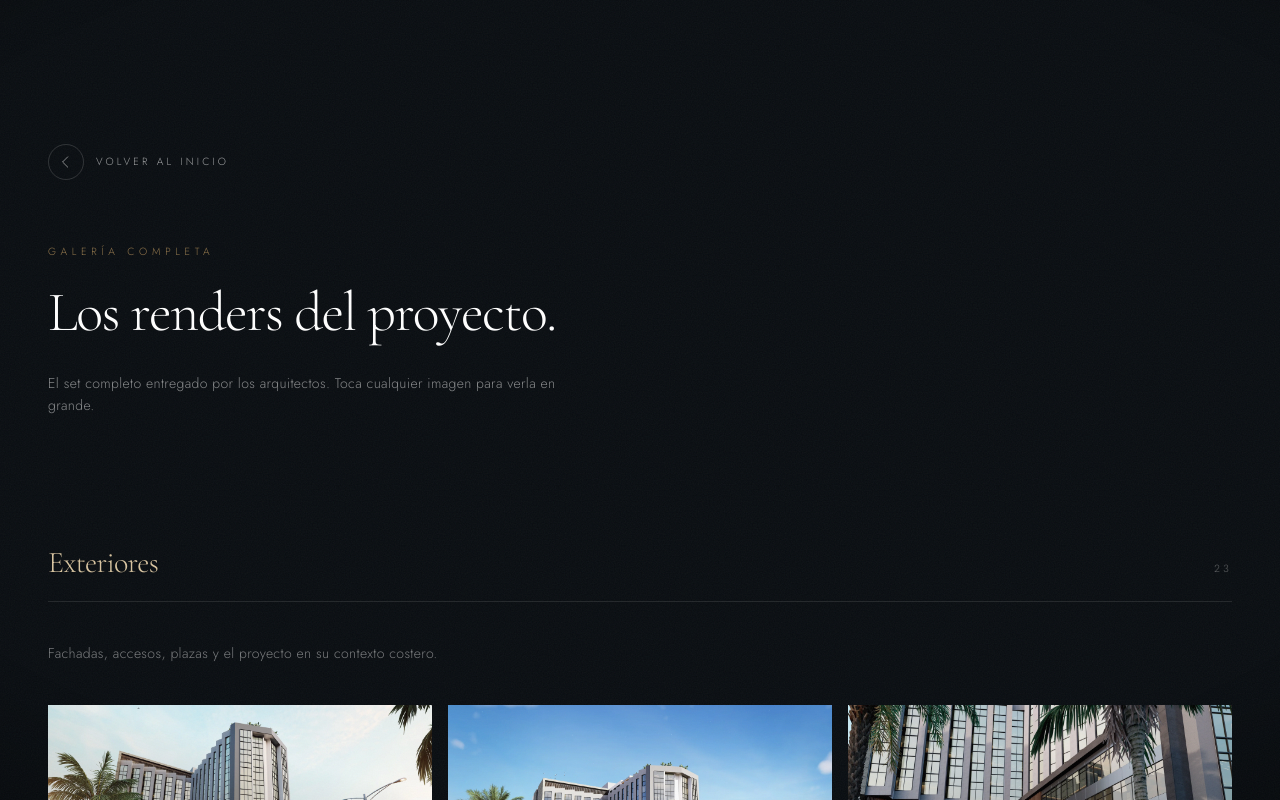
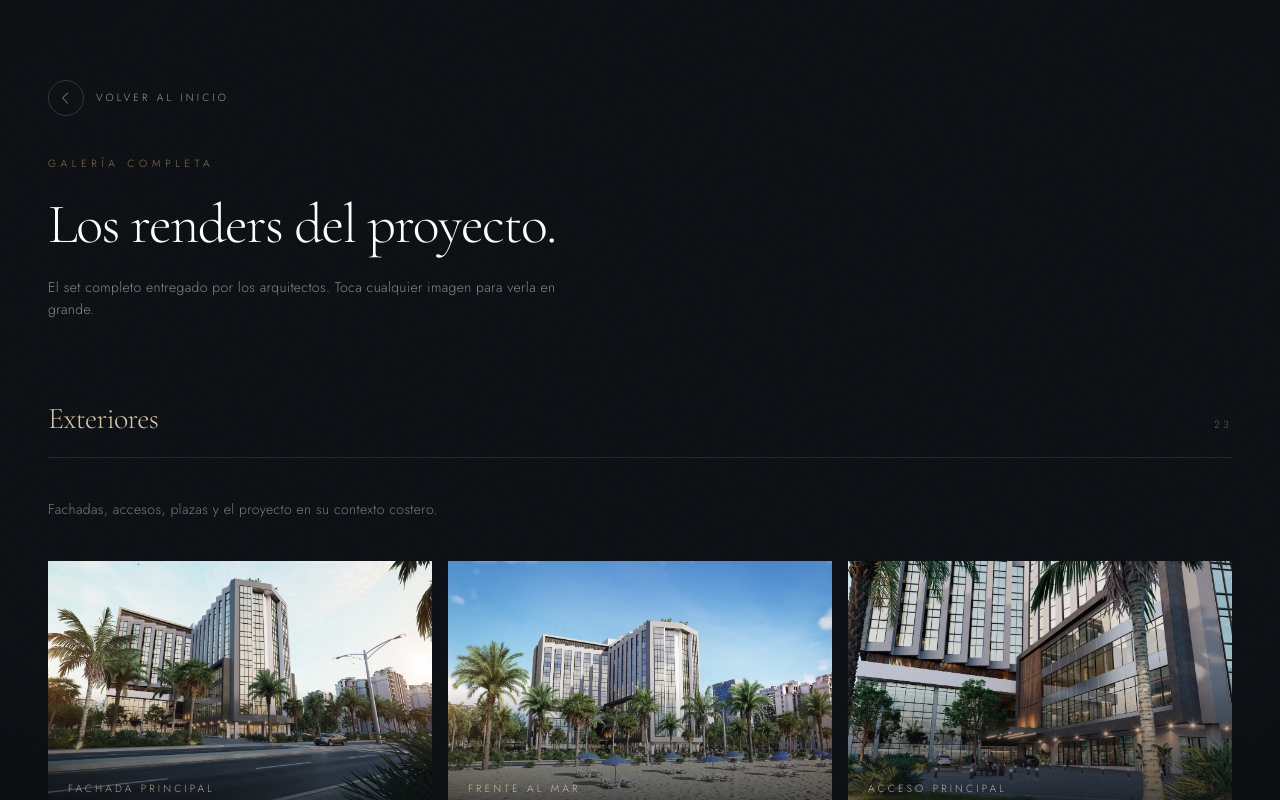
Before and after one commit to jerdiaz/malecon-residences, a Next.js app: page /galeria in a window 1280 px wide. Shown: the top 800 px of the page. Built offline with nearby package versions, Linux system fonts and the light colour scheme.

Commit message:
Galeria completa: reducir espacios verticales para que las fotos suban

```diff
--- a/src/app/galeria/page.tsx
+++ b/src/app/galeria/page.tsx
@@ -26,10 +26,10 @@ export default function GaleriaPage() {
   return (
     <main className="relative min-h-screen w-full bg-ink pb-32">
       {/* Cabecera */}
-      <div className="mx-auto max-w-7xl px-6 pt-28 md:px-12 lg:pt-36">
+      <div className="mx-auto max-w-7xl px-6 pt-16 md:px-12 lg:pt-20">
         <Link
           href="/#galeria"
-          className="group mb-16 inline-flex items-center gap-3 text-[0.65rem] font-light uppercase tracking-[0.3em] text-white/60 transition-colors duration-300 ease-silk hover:text-champagne"
+          className="group mb-10 inline-flex items-center gap-3 text-[0.65rem] font-light uppercase tracking-[0.3em] text-white/60 transition-colors duration-300 ease-silk hover:text-champagne"
         >
           <span className="flex h-9 w-9 items-center justify-center rounded-full border border-white/15 transition-colors duration-300 ease-silk group-hover:border-bronze">
             <svg width="12" height="12" viewBox="0 0 14 14" fill="none" aria-hidden="true">
@@ -45,7 +45,7 @@ export default function GaleriaPage() {
         <h1 className="max-w-3xl font-serif text-4xl font-extralight leading-[1.1] tracking-tight text-white sm:text-5xl lg:text-[3.5rem]">
           Los renders del proyecto.
         </h1>
-        <p className="mt-8 max-w-lg text-sm font-light leading-relaxed tracking-wide text-white/50">
+        <p className="mt-6 max-w-lg text-sm font-light leading-relaxed tracking-wide text-white/50">
           El set completo entregado por los arquitectos. Toca cualquier imagen
           para verla en grande.
         </p>
@@ -57,7 +57,7 @@ export default function GaleriaPage() {
         if (items.length === 0) return null;
 
         return (
-          <section key={category} className="mx-auto max-w-7xl px-6 pt-24 md:px-12 lg:pt-32">
+          <section key={category} className="mx-auto max-w-7xl px-6 pt-16 md:px-12 lg:pt-20">
             <div className="mb-10 flex items-baseline justify-between border-b border-white/10 pb-5">
               <h2 className="font-serif text-2xl font-extralight tracking-tight text-champagne sm:text-3xl">
                 {CATEGORY_LABELS[category]}
```
